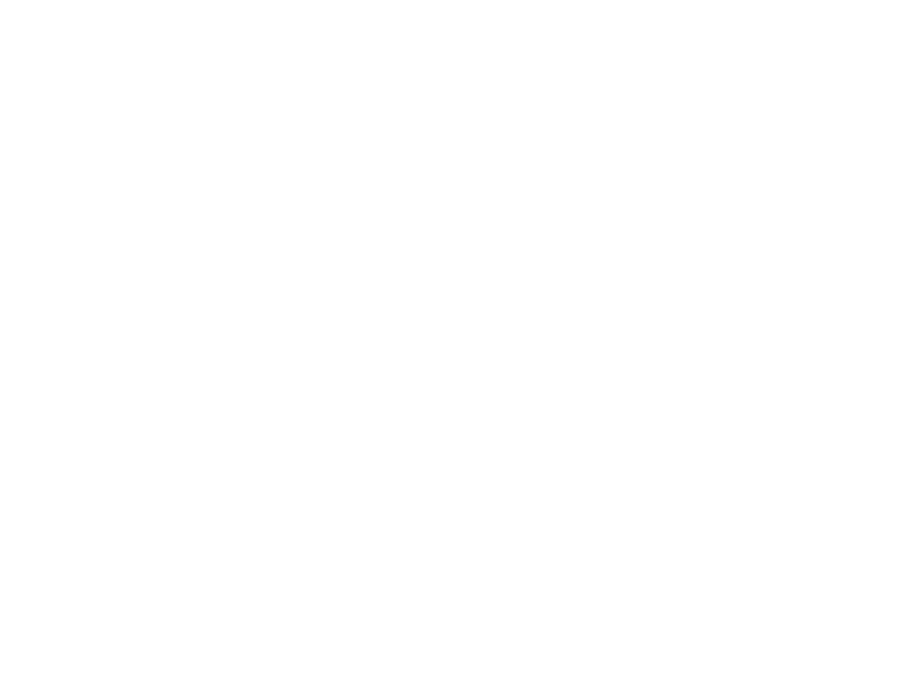
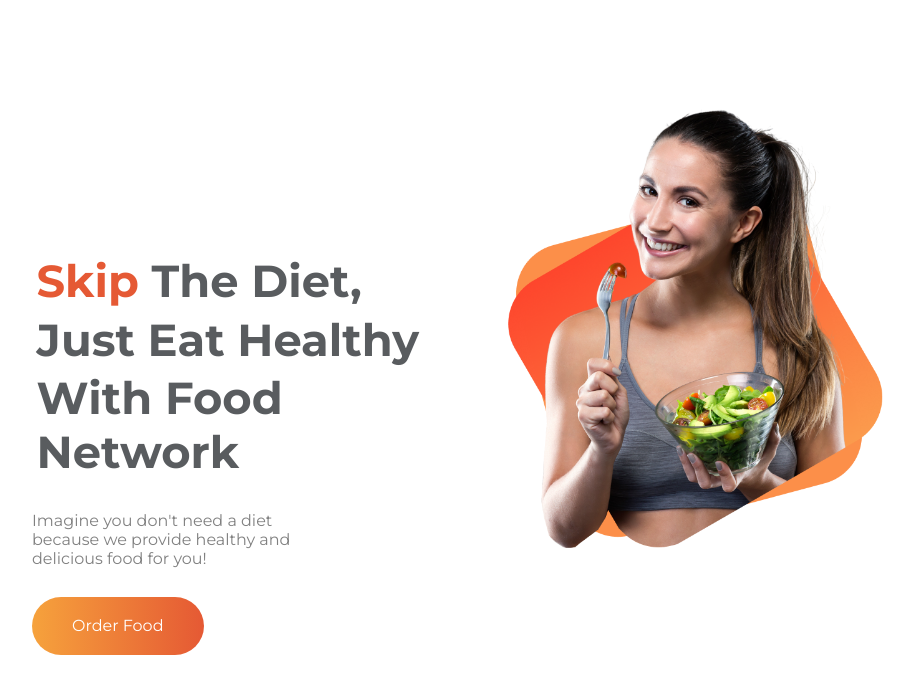
Before and after one commit to JoyCmollik/food-space, a plain HTML site: page index.html in a window 1280 px wide. Shown: the whole page, without its empty margins (168-1082 px from the left). Drawn offline with Linux system fonts and the light colour scheme.

Commit message:
banner-section added

```diff
--- a/index.html
+++ b/index.html
@@ -13,6 +13,20 @@
     <link rel="stylesheet" href="style.css">
 </head>
 <body>
+    <!-- top-banner section -->
+    <section class="top-banner">
+        <div class="banner-info-container">
+            <h1 class="banner-heading"><span class="make-orange">Skip</span> The Diet,</h1>
+            <h1 class="banner-heading">Just Eat Healthy</h1>
+            <h1 class="banner-heading">With Food Network</h1>
+            <p class="banner-para">Imagine you don't need a diet because we provide healthy and delicious food for you!</p>
+            <a class="btn banner-btn" href="#">Order Food</a>
+        </div>
 
+        <div class="banner-img-container">
+            <img src="images/female/Group_8425.png" alt="a girl eating food">
+        </div>
+    </section>
+    <!-- end of top-banner section  -->
 </body>
 </html>
--- a/style.css
+++ b/style.css
@@ -4,3 +4,48 @@ body {
     margin: 0;
     padding: 0;
 }
+
+.make-orange {
+    color: #E55934;
+}
+
+.btn {
+    text-decoration: none;
+    background-image: linear-gradient(to right, #F6A23C, #E55934);
+    padding: 1.2em 2.5em;
+    border-radius: 2em;
+    color: #FFF;
+}
+
+/* top-banner styles */
+.top-banner {
+    background: #FFF;
+    height: 100vh;
+    display: flex;
+    padding: 100px 200px;
+}
+
+.banner-info-container {
+    padding: 150px 0;
+}
+
+.banner-heading {
+    color: #595C5F;
+    margin: 0.1em;
+    font-size: 2.8em;
+}
+
+.banner-img-container {
+    text-align: center;
+}
+
+.banner-img-container img {
+    width: 95%;
+}
+
+.banner-para {
+    margin: 2em 0 3em 0;
+    width: 65%;
+    color: grey;
+}
+/* end of top-banner styles */
```
Also changed, not shown: images/female/Group_8425.png (renamed from images/female/Group 8425.png).
